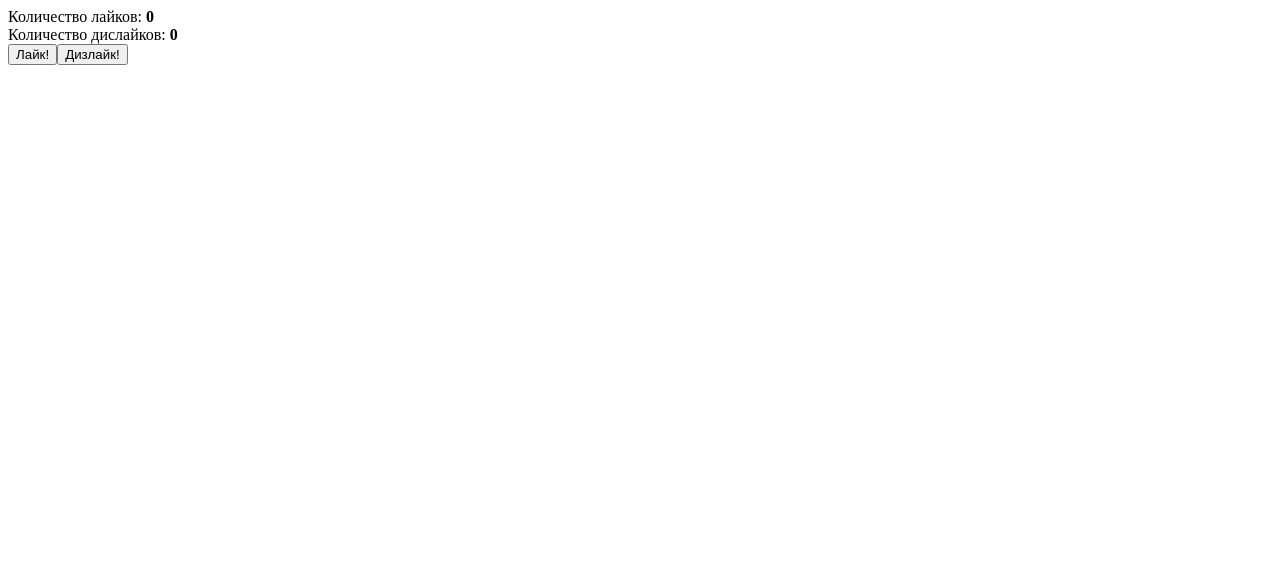
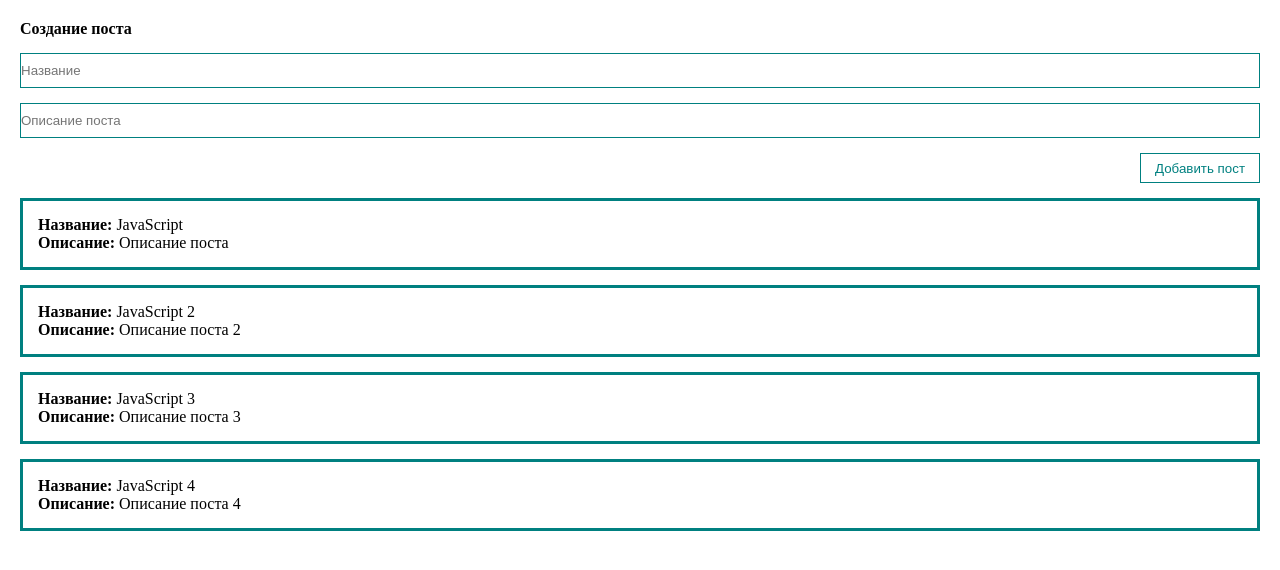
Before and after one commit to tomright/vue3firstlesson, a Vue app: page / in a window 1280 px wide. Shown: the top 570 px of the page. Built offline with nearby package versions, Linux system fonts and the light colour scheme.

Commit message:
Добавил полифил для того чтобы не ругался на новый вебпак и остановился на input

```diff
--- a/package.json
+++ b/package.json
@@ -8,6 +8,7 @@
   },
   "dependencies": {
     "core-js": "^3.8.3",
+    "node-polyfill-webpack-plugin": "^2.0.1",
     "vue": "^3.2.13",
     "vue-router": "^4.0.3",
     "vuex": "^4.0.0"
--- a/src/App.vue
+++ b/src/App.vue
@@ -1,29 +1,87 @@
 <template>
-  <div>
-    Количество лайков: <strong>{{ likes }}</strong>
+  <div class="app">
+    <form class="form">
+      <h4>Создание поста</h4>
+      <input
+        v-bind:value="title"
+        @input="inputTitle"
+        class="input"
+        type="text"
+        placeholder="Название"
+      />
+      <input
+        v-bind:value="body"
+        @input="inputBody"
+        class="input"
+        type="text"
+        placeholder="Описание поста"
+      />
+      <button class="btn">Добавить пост</button>
+    </form>
+    <div class="post" v-for="post in posts">
+      <div><strong>Название:</strong> {{ post.title }}</div>
+      <div><strong>Описание:</strong> {{ post.body }}</div>
+    </div>
   </div>
-  <div>
-    Количество дислайков: <strong>{{ dislikes }}</strong>
-  </div>
-  <button @click="addLike">Лайк!</button>
-  <button @click="addDislike">Дизлайк!</button>
 </template>
 <script>
+import { title } from "process";
+
 export default {
   data() {
     return {
-      likes: 0,
-      dislikes: 0,
+      posts: [
+        { id: 1, title: "JavaScript", body: "Описание поста" },
+        { id: 2, title: "JavaScript 2", body: "Описание поста 2" },
+        { id: 3, title: "JavaScript 3", body: "Описание поста 3" },
+        { id: 4, title: "JavaScript 4", body: "Описание поста 4" },
+      ],
+      title: "",
+      body: "",
     };
   },
   methods: {
-    addLike() {
-      this.likes += 1;
+    inputTitle(event) {
+      this.title = event.target.value;
     },
-    addDislike() {
-      this.dislikes += 1;
-    },
+    inputBody(event) {
+      this.body = event.target.value;
+}
   },
 };
 </script>
-<style></style>
+<style>
+* {
+  margin: 0;
+  padding: 0;
+  box-sizing: border-box;
+}
+.app {
+  padding: 20px;
+}
+.post {
+  padding: 15px;
+  margin-top: 15px;
+  border: 3px solid teal;
+}
+.input {
+  width: 100%;
+  padding: 10px, 15px;
+  border: 1px solid teal;
+  margin-top: 15px;
+  height: 35px;
+}
+.form {
+  display: flex;
+  flex-direction: column;
+}
+.btn {
+  align-self: flex-end;
+  margin-top: 15px;
+  background: none;
+  color: teal;
+  border: 1px solid teal;
+  height: 30px;
+  width: 120px;
+}
+</style>
```
Also changed, not shown: 1 other file (tests, documents, lock files or other folders).
